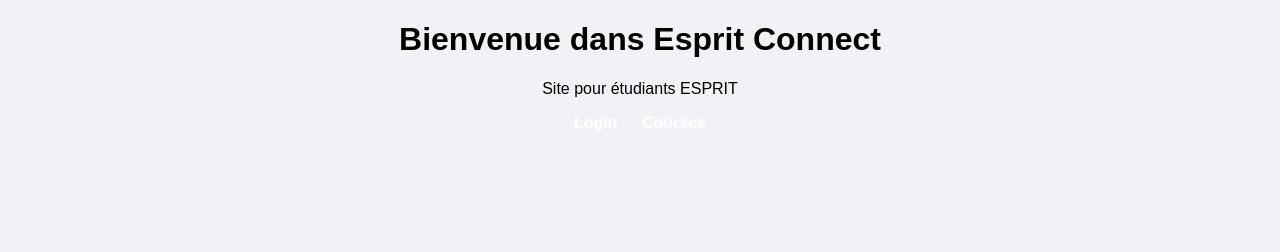
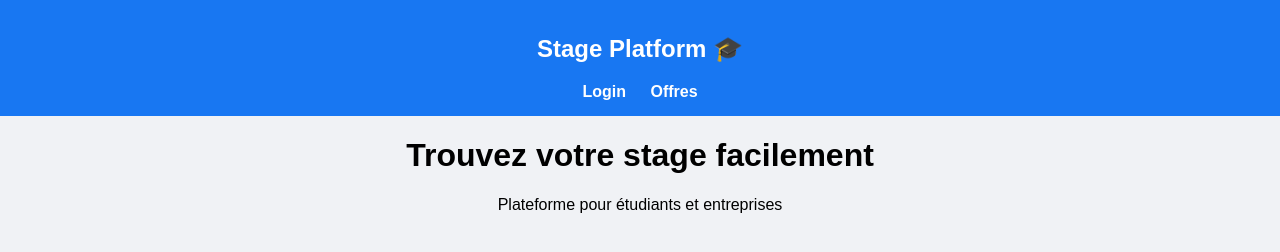
Before and after one commit to fadwadouiri8-a11y/Esprit-connect, a plain HTML site: page index.html in a window 1280 px wide. Drawn offline with Linux system fonts and the light colour scheme.

Commit message:
Update index.html

```diff
--- a/index.html
+++ b/index.html
@@ -1,17 +1,22 @@
 <!DOCTYPE html>
 <html>
 <head>
-  <title>Esprit Connect</title>
+  <title>Stage Platform</title>
   <link rel="stylesheet" href="style.css">
 </head>
 
 <body>
 
-<h1>Bienvenue dans Esprit Connect</h1>
-<p>Site pour étudiants ESPRIT</p>
+<nav>
+  <h2>Stage Platform 🎓</h2>
+  <a href="login.html">Login</a>
+  <a href="offres.html">Offres</a>
+</nav>
 
-<a href="#">Login</a>
-<a href="#">Courses</a>
+<header>
+  <h1>Trouvez votre stage facilement</h1>
+  <p>Plateforme pour étudiants et entreprises</p>
+</header>
 
 </body>
 </html>
```
